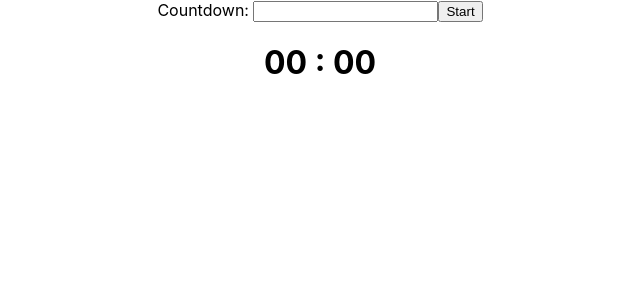
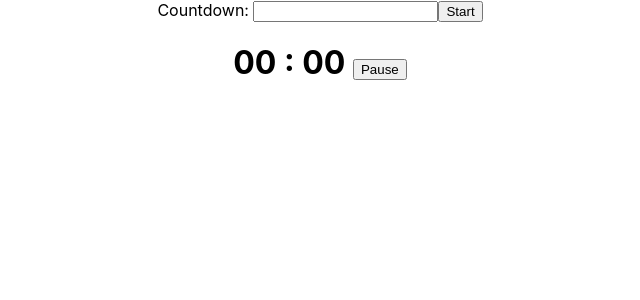
Before and after one commit to torianne02/timer, a React (Create React App) app: page / in a window 1280 px wide. Shown: the top 300 px of the page, without its empty margins (320-960 px from the left). Built offline with nearby package versions, Linux system fonts and the light colour scheme.

Commit message:
adds pause button to TimerText

```diff
--- a/src/components/TimerText.js
+++ b/src/components/TimerText.js
@@ -1,10 +1,13 @@
 import React from 'react';
-import { Card } from 'reactstrap';
+import { Card, Button } from 'reactstrap';
 
 const TimerText = (props) =>
   <div className="t-text">
     <Card>
-      <h1>{ props.minutes } : { props.seconds }</h1>
+      <h1>
+        { props.minutes } : { props.seconds } {' '}
+        <Button onClick={ props.handleOnClick }>Pause</Button>
+      </h1>
     </Card>
   </div>
 
```
